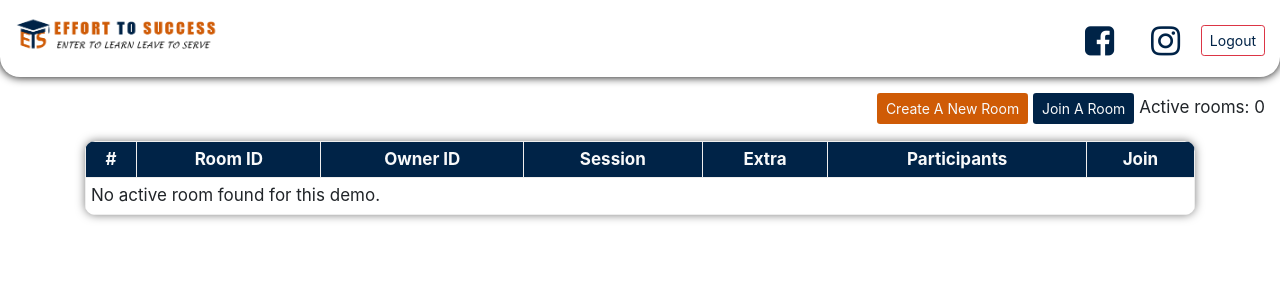
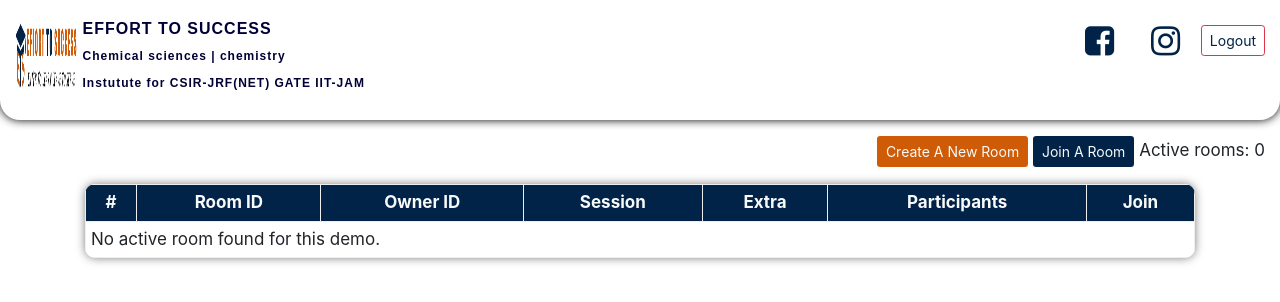
Before and after one commit to harsh3877/ets, a website: page demos/dashboard/index.html in a window 1280 px wide. Drawn offline with nearby package versions, Linux system fonts and the light colour scheme; files that its build step writes are made by us from their sources; no server answers; files whose address does not match are found by name.

Commit message:
Update index.html

```diff
--- a/demos/dashboard/index.html
+++ b/demos/dashboard/index.html
@@ -305,8 +305,13 @@ input[disabled], button[disabled] {
 			<a class="headicon fa fa-instagram  fa-2x px-3" aria-hidden="true" href=""></a>
 			<a class="btn btn-outline-danger btn-sm" href="https://coolgeek.tech/ETS/logout.php" style="margin-top:-15px;">Logout</a>
 		</div>
-		<div class="logocontainer">
-			<img src="demos/dashboard/images/logo.png" width="45%">
+		<div class="logo_container" style="display: inline-flex; width: 50%;">
+			<img src="images/logo.png" width="10%">
+			<div class="logo_text" style="margin-left:5px; font-family: sans-serif; font-weight:600; letter-spacing:1px;" >
+                      <p style="display: contents;  color:#000036; font-size:16px;">EFFORT TO SUCCESS</p><br>
+                      <p style="display: contents;  color:#000036; font-size:12px;">Chemical sciences | chemistry</p><br>
+                      <p style="display: contents;  color:#000036; font-size:12px;">Instutute for CSIR-JRF(NET) GATE IIT-JAM</p>
+                  </div>
 		</div>
 	</div>
 </div>
```
